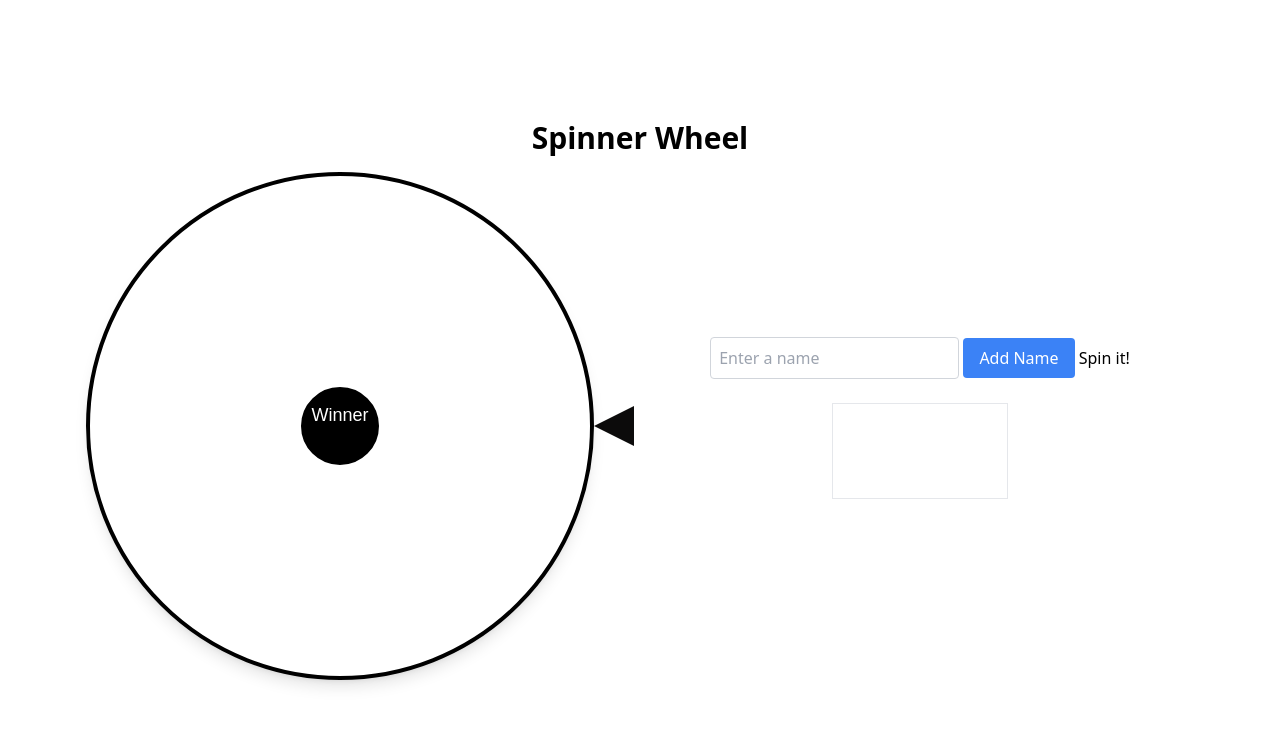
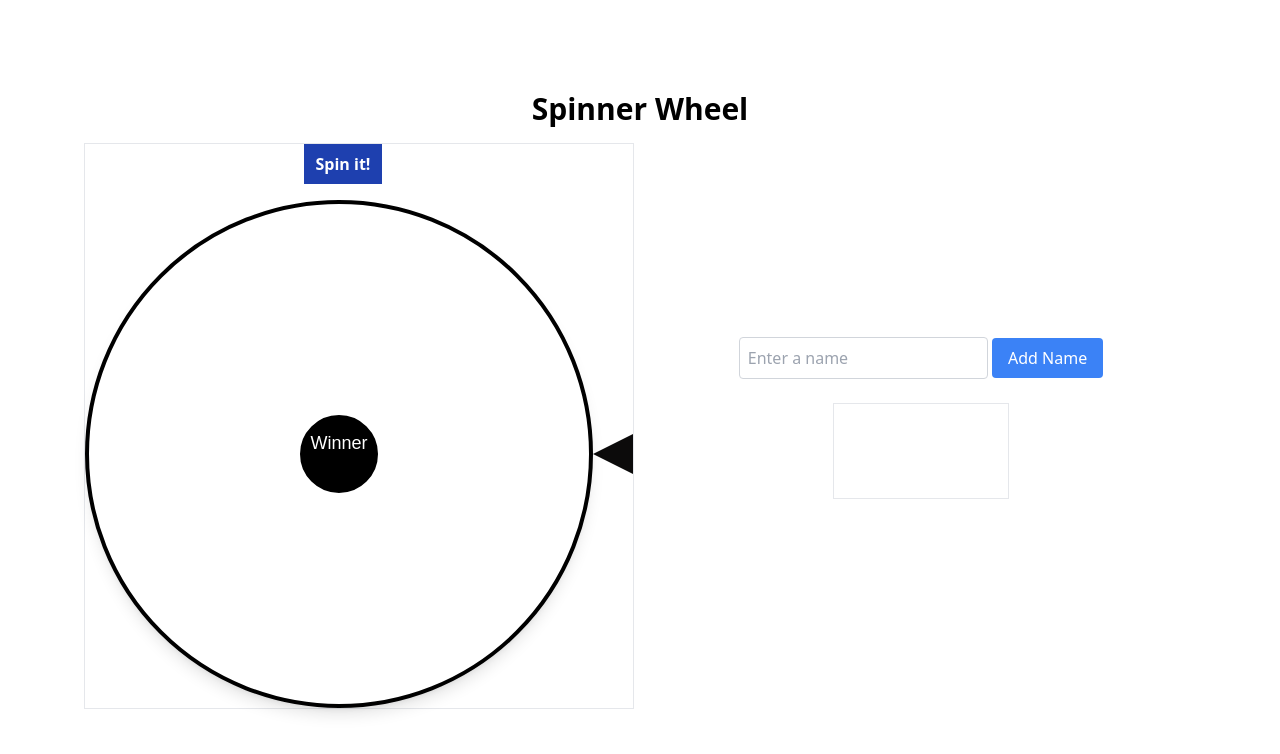
Before and after one commit to mdimamhosen/Task_One_Spin_wheel, a website built with Vite: page index.html in a window 1280 px wide. Built offline with nearby package versions, Linux system fonts and the light colour scheme.

Commit message:
final commit

```diff
--- a/index.html
+++ b/index.html
@@ -15,6 +15,10 @@
     <div class="text-center">
       <h1 class="text-3xl font-bold mb-4">Spinner Wheel</h1>
       <div class="grid grid-cols-1 lg:grid-cols-2 gap-3">
+        <div class="flex justify-center items-center flex-col border">
+          <button class="px-3 py-2 text-white font-bold -ml-8 mb-4 bg-blue-800">
+            Spin it!
+          </button>
           <div class="flex justify-center items-center">
             <div class="flex flex-col gap-3">
               <div class="relative mx-auto">
@@ -35,6 +39,7 @@
               <div class="triangle-left"></div>
             </div>
           </div>
+        </div>
         <div class="flex flex-col justify-center items-center">
           <div class="mb-4">
             <input
@@ -49,8 +54,6 @@
             >
               Add Name
             </button>
-
-            <button>Spin it!</button>
           </div>
           <div class="border min-h-24 min-w-44 text-left bg-white font-bold">
             <ul id="nameList" class="mt-4 list-none px-4"></ul>
```
Lines whose indentation alone changed are shown as unchanged.
